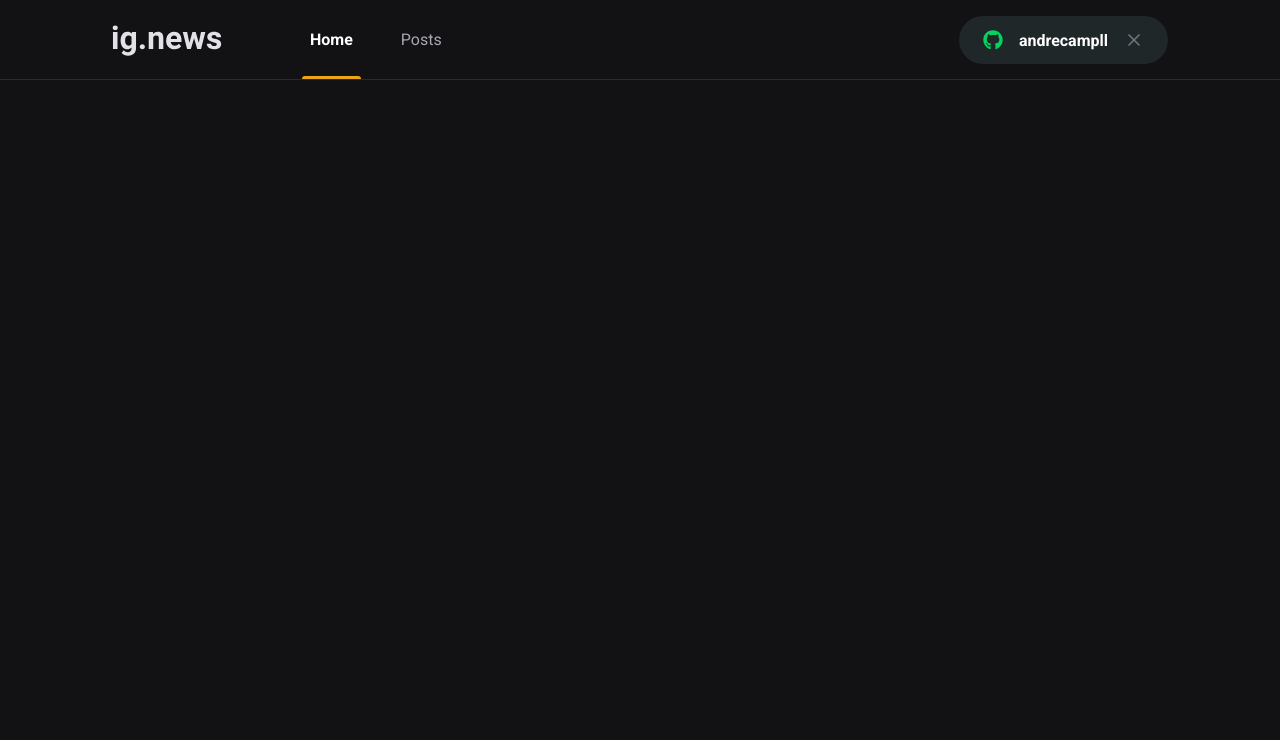
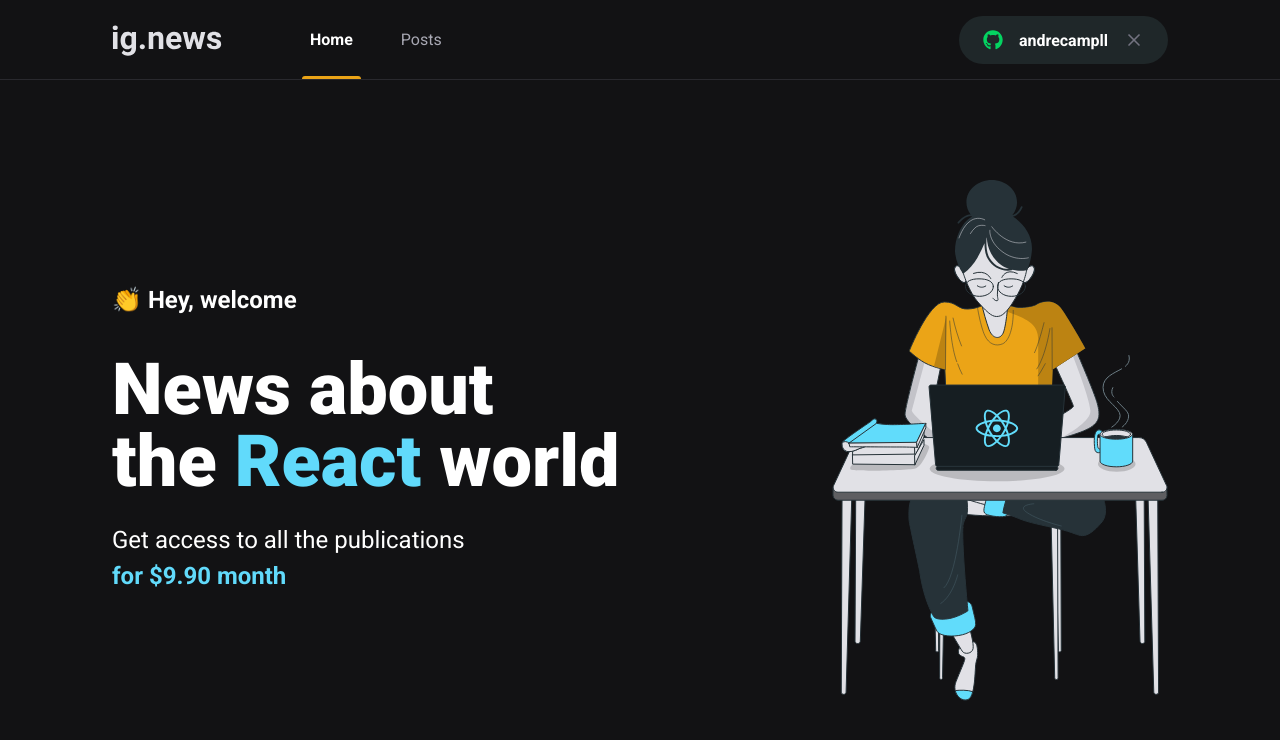
Before and after one commit to andrecampll/ignews, a Next.js app: page / in a window 1280 px wide. Shown: the top 740 px of the page. Built offline with nearby package versions, Linux system fonts and the light colour scheme.

Commit message:
Adding Home struct + styles

```diff
--- /dev/null
+++ b/src/pages/home.module.scss
@@ -0,0 +1,43 @@
+.contentContainer{
+  max-width: 1120px;
+  margin: 0 auto;
+  padding: 0 2rem;
+  height: calc(100vh - 5rem);
+
+  display: flex;
+  align-items: center;
+  justify-content: space-between;
+}
+
+.hero {
+  max-width: 600px;
+
+  > span {
+    font-size: 1.5rem;
+    font-weight: bold;
+  }
+
+  h1 {
+    font-size: 4.5rem;
+    line-height: 4.5rem;
+    font-weight: 900;
+
+    margin-top: 2.5rem;
+
+    span {
+      color: var(--cyan-500);
+    }
+  }
+
+  p {
+    font-size: 1.5rem;
+    line-height: 2.25rem;
+
+    margin-top: 1.5rem;
+
+    span {
+      color: var(--cyan-500);
+      font-weight: bold;
+    }
+  }
+}
--- a/src/pages/index.tsx
+++ b/src/pages/index.tsx
@@ -1,11 +1,25 @@
 import Head from 'next/head';
+import styles from './home.module.scss';
 
 export default function Home() {
   return (
     <>
       <Head>
-        <title>Início | ig.news</title>
+        <title>Home | ig.news</title>
       </Head>
+
+      <main className={styles.contentContainer}>
+        <section className={styles.hero}>
+          <span>👏 Hey, welcome</span>
+          <h1>News about <br/> the <span>React</span> world</h1>
+          <p>
+            Get access to all the publications <br/>
+            <span>for $9.90 month</span>
+          </p>
+        </section>
+
+        <img src="/images/avatar.svg" alt="Girl coding"/>
+      </main>
     </>
   )
 }
```
